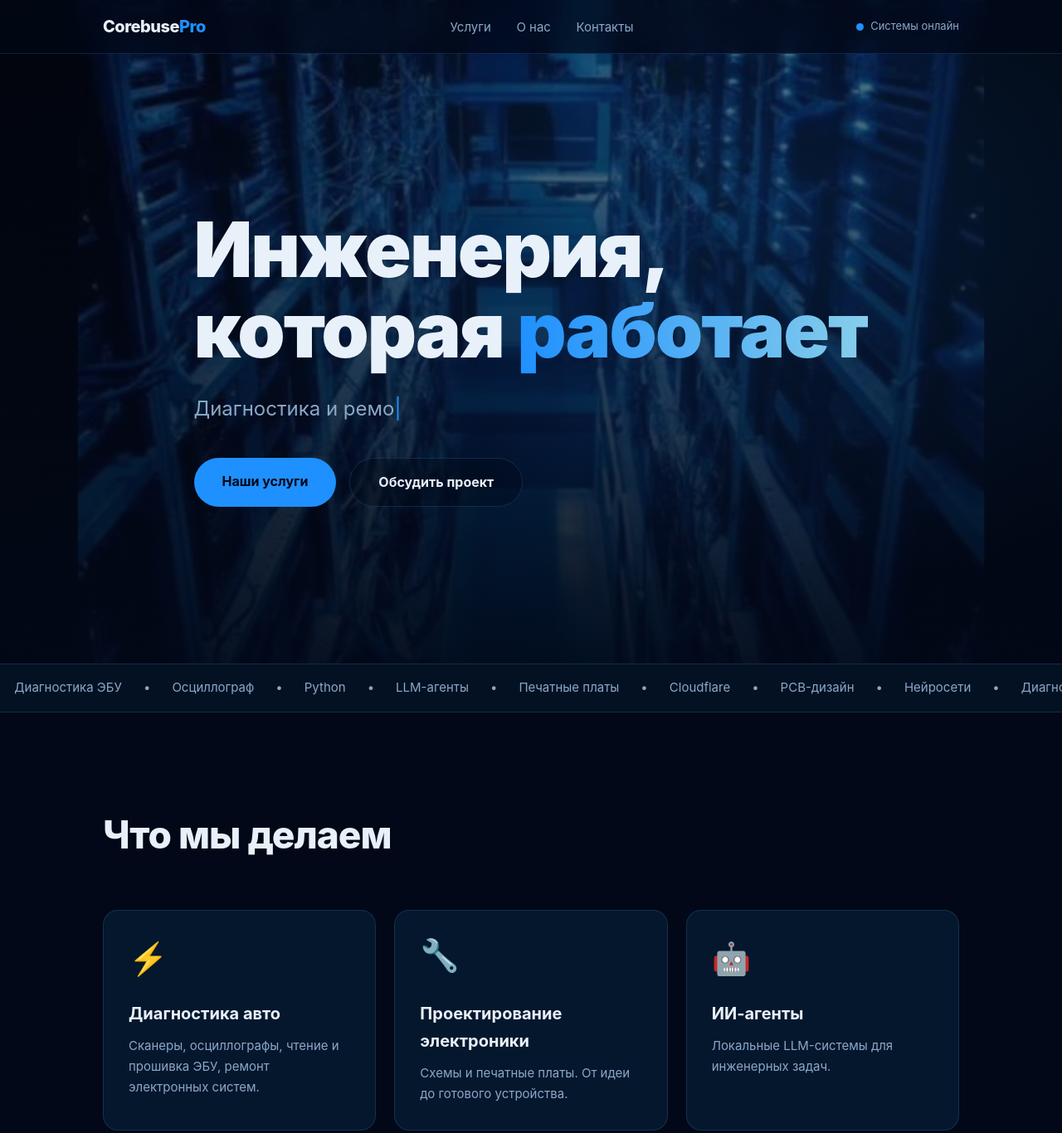
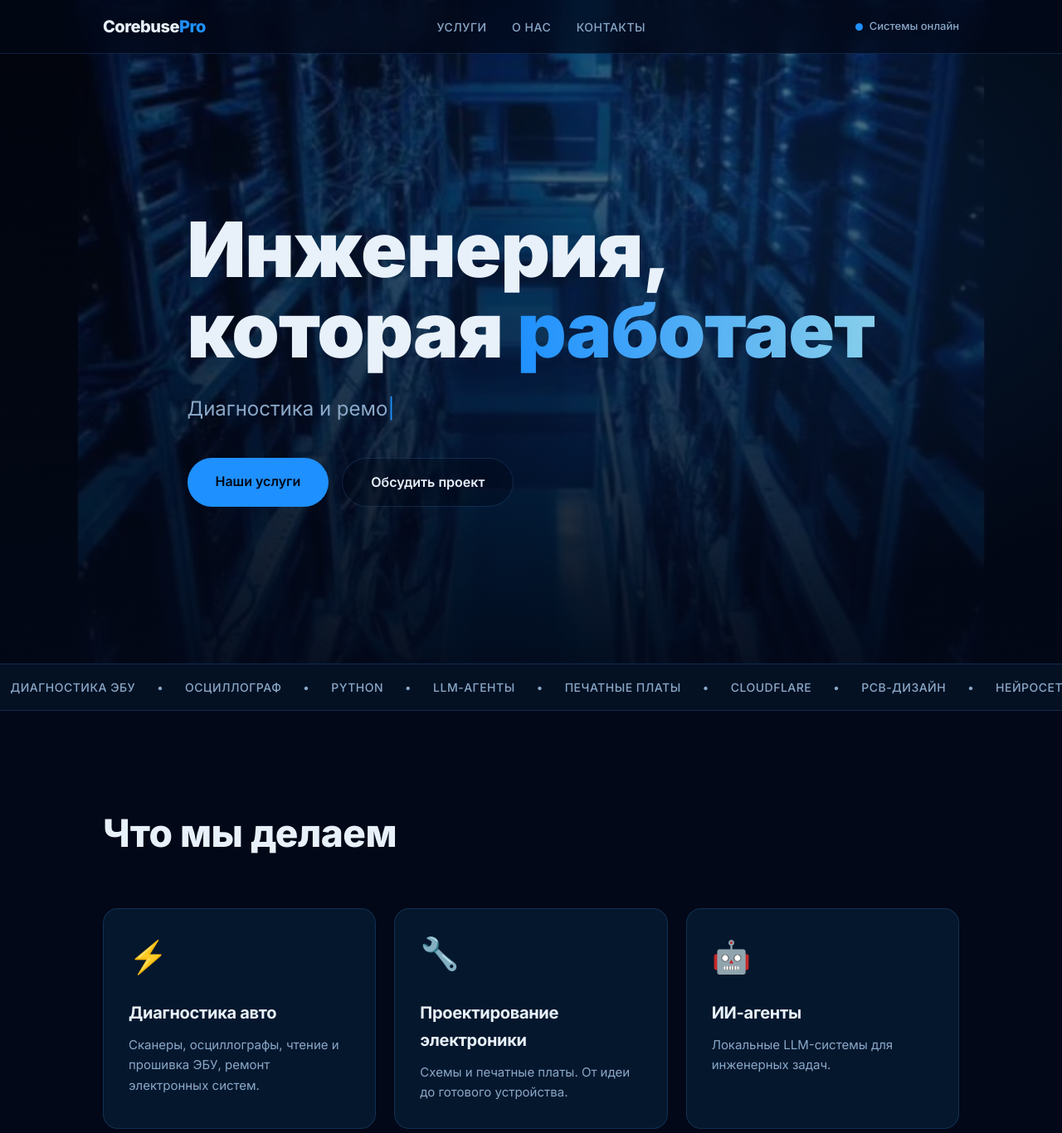
Before and after one commit to evsukh74red8-source/my-site, a plain HTML site: page index.html in a window 1280 px wide. Shown: the top 1366 px of the page at 83% size. Drawn offline with Linux system fonts and the light colour scheme.

Commit message:
Typography: switch to Inter font, stricter weights and uppercase labels

```diff
--- a/index.html
+++ b/index.html
@@ -3,6 +3,9 @@
 <head>
     <meta charset="UTF-8">
     <meta name="viewport" content="width=device-width, initial-scale=1.0">
+    <link rel="preconnect" href="https://fonts.googleapis.com">
+    <link rel="preconnect" href="https://fonts.gstatic.com" crossorigin>
+    <link href="https://fonts.googleapis.com/css2?family=Inter:wght@400;500;600;700;800;900&display=swap" rel="stylesheet">
     <title>CorebusePro — Инженерные решения и AI</title>
     <link rel="stylesheet" href="style.css">
 </head>
--- a/style.css
+++ b/style.css
@@ -15,11 +15,13 @@
 html { scroll-behavior: smooth; }
 
 body {
-    font-family: -apple-system, "Segoe UI", Roboto, Arial, sans-serif;
+    font-family: 'Inter', -apple-system, "Segoe UI", Roboto, Arial, sans-serif;
     background: var(--bg);
     color: var(--text);
     line-height: 1.65;
     overflow-x: hidden;
+    -webkit-font-smoothing: antialiased;
+    -moz-osx-font-smoothing: grayscale;
 }
 
 .container { max-width: 1080px; margin: 0 auto; padding: 0 24px; }
@@ -35,11 +37,11 @@ body {
 .nav-inner { display: flex; align-items: center; justify-content: space-between; height: 64px; }
 .logo { font-size: 20px; font-weight: 800; color: var(--text); text-decoration: none; letter-spacing: -.5px; }
 .logo span { color: var(--accent); }
-.nav-links a { color: var(--muted); text-decoration: none; margin-left: 26px; font-size: 15px; position: relative; transition: color .25s; }
+.nav-links a { color: var(--muted); text-decoration: none; margin-left: 26px; font-size: 14px; font-weight: 500; text-transform: uppercase; letter-spacing: .5px; position: relative; transition: color .25s; }
 .nav-links a:hover { color: var(--text); }
 .nav-links a::after { content: ""; position: absolute; left: 0; bottom: -6px; width: 0; height: 2px; background: var(--accent); transition: width .3s; }
 .nav-links a:hover::after { width: 100%; }
-.status { display: flex; align-items: center; gap: 8px; font-size: 13px; color: var(--muted); }
+.status { display: flex; align-items: center; gap: 8px; font-size: 13px; color: var(--muted); font-weight: 500; }
 .pulse { width: 9px; height: 9px; border-radius: 50%; background: var(--accent); animation: pulse 1.8s infinite; }
 @keyframes pulse {
     0%   { box-shadow: 0 0 0 0 rgba(30,144,255,.6); }
@@ -47,7 +49,7 @@ body {
     100% { box-shadow: 0 0 0 0 rgba(30,144,255,0); }
 }
 
-/* ===== Hero с фоновым изображением ===== */
+/* ===== Hero ===== */
 .hero {
     min-height: 100vh;
     display: flex;
@@ -66,7 +68,7 @@ body {
 }
 .hero .container { position: relative; z-index: 1; }
 
-.hero-title { font-size: clamp(44px, 8vw, 92px); font-weight: 900; letter-spacing: -2px; line-height: 1.05; }
+.hero-title { font-size: clamp(44px, 8vw, 92px); font-weight: 900; letter-spacing: -1px; line-height: 1.05; text-transform: none; }
 .gradient-text {
     background: linear-gradient(90deg, var(--accent), #87ceeb, var(--accent2), var(--accent));
     background-size: 300% 100%;
@@ -76,7 +78,7 @@ body {
     animation: shine 5s linear infinite;
 }
 @keyframes shine { to { background-position: 300% 0; } }
-.hero-sub { font-size: clamp(17px, 2.4vw, 24px); color: var(--muted); margin: 26px 0 40px; min-height: 1.6em; }
+.hero-sub { font-size: clamp(17px, 2.4vw, 24px); color: var(--muted); margin: 26px 0 40px; min-height: 1.6em; font-weight: 400; }
 .cursor { color: var(--accent); animation: blink .8s steps(1) infinite; }
 @keyframes blink { 50% { opacity: 0; } }
 .hero-actions { display: flex; gap: 16px; flex-wrap: wrap; }
@@ -84,9 +86,10 @@ body {
 /* ===== Кнопки ===== */
 .btn {
     display: inline-block; padding: 15px 34px; border-radius: 999px;
-    font-weight: 700; text-decoration: none; font-size: 16px;
+    font-weight: 600; text-decoration: none; font-size: 16px;
     transition: transform .25s, box-shadow .25s;
     position: relative; overflow: hidden;
+    font-family: 'Inter', sans-serif;
 }
 .btn-primary { background: var(--accent); color: #020817; }
 .btn-primary:hover { transform: translateY(-3px); box-shadow: 0 14px 40px var(--glow); }
@@ -103,13 +106,13 @@ body {
 /* ===== Бегущая строка ===== */
 .marquee { border-top: 1px solid var(--border); border-bottom: 1px solid var(--border); padding: 16px 0; overflow: hidden; background: rgba(10,37,64,.3); }
 .marquee-track { display: flex; gap: 26px; width: max-content; animation: scroll 22s linear infinite; }
-.marquee-track span { color: var(--muted); font-size: 15px; white-space: nowrap; }
+.marquee-track span { color: var(--muted); font-size: 14px; font-weight: 500; white-space: nowrap; text-transform: uppercase; letter-spacing: .5px; }
 @keyframes scroll { to { transform: translateX(-50%); } }
 
 /* ===== Секции ===== */
 .section { padding: 110px 0; }
 .section-alt { background: linear-gradient(180deg, var(--bg), var(--deep-blue)); border-top: 1px solid var(--border); border-bottom: 1px solid var(--border); }
-.section-title { font-size: clamp(30px, 5vw, 46px); font-weight: 800; letter-spacing: -1px; margin-bottom: 52px; }
+.section-title { font-size: clamp(30px, 5vw, 46px); font-weight: 800; letter-spacing: -.5px; margin-bottom: 52px; text-transform: none; }
 
 /* ===== Карточки ===== */
 .grid { display: grid; grid-template-columns: repeat(auto-fit, minmax(250px, 1fr)); gap: 22px; }
@@ -133,22 +136,22 @@ body {
 .card:nth-child(3) .card-icon { animation-delay: -2s; }
 .card:nth-child(4) .card-icon { animation-delay: -3s; }
 @keyframes float { 0%,100% { transform: translateY(0); } 50% { transform: translateY(-8px); } }
-.card h3 { font-size: 20px; margin-bottom: 10px; }
-.card p { color: var(--muted); font-size: 15px; }
+.card h3 { font-size: 20px; font-weight: 700; margin-bottom: 10px; letter-spacing: -.3px; }
+.card p { color: var(--muted); font-size: 15px; font-weight: 400; }
 
 /* ===== О нас ===== */
-.about-text { max-width: 760px; font-size: 19px; color: var(--muted); }
+.about-text { max-width: 760px; font-size: 19px; color: var(--muted); font-weight: 400; }
 .stats { display: flex; gap: 48px; margin-top: 48px; flex-wrap: wrap; }
 .stat { display: flex; flex-direction: column; }
-.stat-num { font-size: 44px; font-weight: 900; color: var(--accent); }
-.stat-label { color: var(--muted); font-size: 14px; }
+.stat-num { font-size: 44px; font-weight: 900; color: var(--accent); letter-spacing: -1px; }
+.stat-label { color: var(--muted); font-size: 14px; font-weight: 500; text-transform: uppercase; letter-spacing: .5px; }
 
 /* ===== Контакты ===== */
 .contact-box { text-align: center; }
 .contact-box p { color: var(--muted); margin: 18px 0 34px; }
 
 /* ===== Футер ===== */
-.footer { border-top: 1px solid var(--border); padding: 30px 0; text-align: center; color: var(--muted); font-size: 14px; }
+.footer { border-top: 1px solid var(--border); padding: 30px 0; text-align: center; color: var(--muted); font-size: 14px; font-weight: 400; }
 
 /* ===== Scroll reveal ===== */
 .reveal { opacity: 0; transform: translateY(36px); transition: opacity .7s ease, transform .7s ease; }
```
